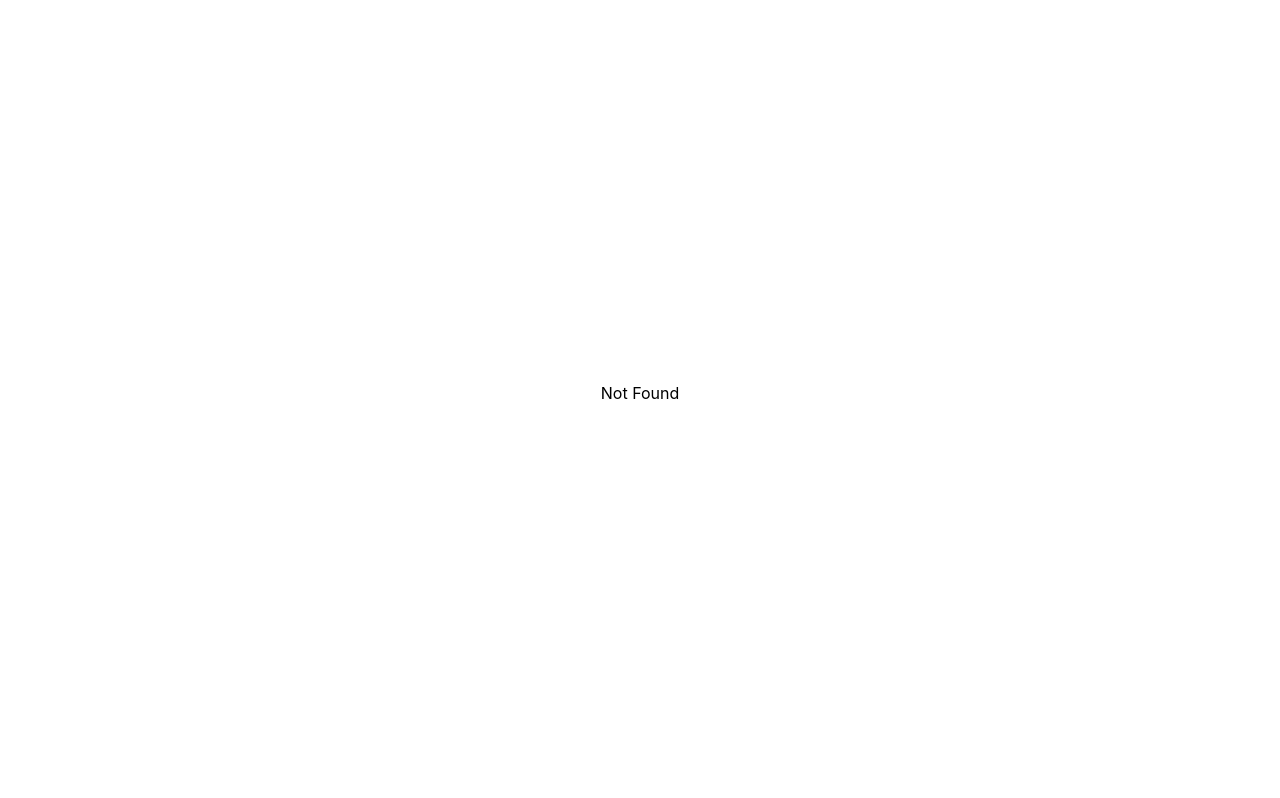
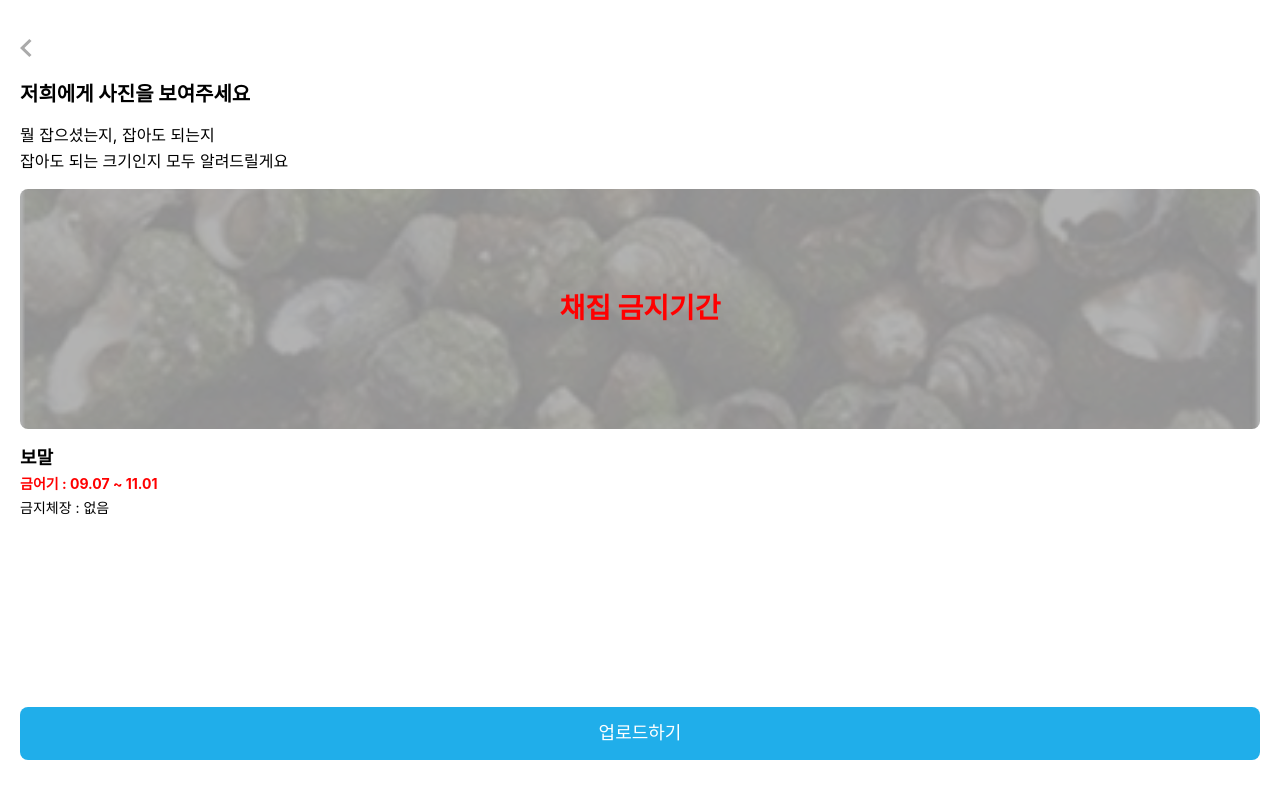
Before and after one commit to MindySo/HaeruHand_405, a React (Vite) app in the folder frontend/: page /photo-analysis in a window 1280 px wide. Built offline with nearby package versions, Linux system fonts and the light colour scheme; a web font is replaced by a local one.

Commit message:
feat: PhotoAnalysisResultPage 구현 (S13P11A405-105)

```diff
--- a/frontend/src/components/atoms/Button/Button.tsx
+++ b/frontend/src/components/atoms/Button/Button.tsx
@@ -9,6 +9,7 @@ export interface ButtonProps {
   onClick?: () => void;
   className?: string;
   type?: 'button' | 'submit' | 'reset';
+  fullWidth?: boolean;
 }
 
 const Button: React.FC<ButtonProps> = ({
@@ -19,6 +20,7 @@ const Button: React.FC<ButtonProps> = ({
   onClick,
   className = '',
   type = 'button',
+  fullWidth = false,
 }) => {
   const getVariantStyles = () => {
     switch (variant) {
@@ -97,6 +99,7 @@ const Button: React.FC<ButtonProps> = ({
     alignItems: 'center',
     justifyContent: 'center',
     gap: theme.spacing.xs,
+    width: fullWidth ? '100%' : 'auto',
   };
 
   const styles = {
--- /dev/null
+++ b/frontend/src/pages/PhotoAnalysisResultPage/PhotoAnalysisResultPage.module.css
@@ -0,0 +1,104 @@
+.container {
+  width: 100%;
+  height: 100vh;
+  display: flex;
+  flex-direction: column;
+  position: relative;
+}
+
+.header {
+  display: flex;
+  align-items: center;
+  margin-bottom: 4px;
+  flex-shrink: 0;
+  height: 56px;
+  box-sizing: border-box;
+}
+
+.backButton {
+  background: none;
+  border: none;
+  cursor: pointer;
+  padding: 8px;
+  padding-left: 0;
+  display: flex;
+  align-items: center;
+  justify-content: center;
+  margin-right: 4px;
+}
+
+.backButtonIcon {
+  width: 12px;
+  height: auto;
+}
+
+.titleSection {
+  display: flex;
+  flex-direction: column;
+  align-items: flex-start;
+  gap: 16px;
+}
+
+.subtitleSection {
+  display: flex;
+  flex-direction: column;
+  align-items: flex-start;
+  gap: 4px;
+}
+
+.imageSection {
+  border-radius: 8px;
+  width: 100%;
+  height: 240px;
+  overflow: hidden;
+  margin-top: 16px;
+}
+
+.imageContainer {
+  position: relative;
+  width: 100%;
+  height: 100%;
+}
+
+.previewImage {
+  width: 100%;
+  height: 100%;
+  object-fit: cover;
+  transition: opacity 0.3s ease;
+}
+
+.restrictedImage {
+  opacity: 0.2;
+}
+
+.restrictionOverlay {
+  position: absolute;
+  top: 0;
+  left: 0;
+  width: 100%;
+  height: 100%;
+  display: flex;
+  align-items: center;
+  justify-content: center;
+  background-color: rgba(0, 0, 0, 0.3);
+  pointer-events: none;
+}
+
+.warningText {
+  color: #ff0000 !important;
+  font-weight: 700 !important;
+}
+
+.resultSection {
+  display: flex;
+  flex-direction: column;
+  align-items: flex-start;
+  margin-top: 16px;
+  gap: 4px;
+}
+
+.buttonSection {
+  position: absolute;
+  bottom: 60px;
+  width: 100%;
+}
--- /dev/null
+++ b/frontend/src/pages/PhotoAnalysisResultPage/PhotoAnalysisResultPage.tsx
@@ -0,0 +1,93 @@
+import { Button } from '../../components/atoms';
+import { Text } from '../../components/atoms';
+import styles from './PhotoAnalysisResultPage.module.css';
+
+interface AnalysisResult {
+  isAllowed: boolean;
+  species: string;
+  banPeriod: string;
+  sizeLimit: string;
+  imageUrl: string;
+}
+
+// 임시 데이터 - 실제로는 백엔드에서 받아올 데이터
+const mockData: AnalysisResult = {
+  isAllowed: false, // true: 채집 허용, false: 채집 금지
+  species: '보말',
+  banPeriod: '09.07 ~ 11.01',
+  sizeLimit: '없음',
+  imageUrl: '/bomal.png',
+};
+
+const PhotoAnalysisResultPage = () => {
+  const { isAllowed, species, banPeriod, sizeLimit, imageUrl } = mockData;
+  return (
+    <div className={styles.container}>
+      {/* Header */}
+      <div className={styles.header}>
+        <button className={styles.backButton}>
+          <img src="/backButton.svg" alt="뒤로가기" className={styles.backButtonIcon} />
+        </button>
+      </div>
+
+      {/* Title */}
+      <div className={styles.titleSection}>
+        <Text size="xl" weight="bold" color="dark">
+          저희에게 사진을 보여주세요
+        </Text>
+        <div className={styles.subtitleSection}>
+          <Text size="md" weight="regular" color="dark">
+            뭘 잡으셨는지, 잡아도 되는지
+          </Text>
+          <Text size="md" weight="regular" color="dark">
+            잡아도 되는 크기인지 모두 알려드릴게요
+          </Text>
+        </div>
+      </div>
+
+      {/* Analysis Image */}
+      <div className={styles.imageSection}>
+        <div className={`${styles.imageContainer} ${!isAllowed ? styles.restricted : ''}`}>
+          <img
+            src={imageUrl}
+            alt={`${species} 분석 결과`}
+            className={`${styles.previewImage} ${!isAllowed ? styles.restrictedImage : ''}`}
+          />
+          {!isAllowed && (
+            <div className={styles.restrictionOverlay}>
+              <Text size="xxxl" weight="bold" color="warning">
+                채집 금지기간
+              </Text>
+            </div>
+          )}
+        </div>
+      </div>
+
+      <div className={styles.resultSection}>
+        <Text size="lg" weight="bold" color="dark">
+          {species}
+        </Text>
+        <Text
+          size="sm"
+          weight="regular"
+          color={!isAllowed ? 'warning' : 'dark'}
+          className={!isAllowed ? styles.warningText : ''}
+        >
+          금어기 : {banPeriod}
+        </Text>
+        <Text size="sm" weight="regular" color="dark">
+          금지체장 : {sizeLimit}
+        </Text>
+      </div>
+
+      {/* Upload Button */}
+      <div className={styles.buttonSection}>
+        <Button size="large" variant="primary" fullWidth>
+          업로드하기
+        </Button>
+      </div>
+    </div>
+  );
+};
+
+export default PhotoAnalysisResultPage;
--- a/frontend/src/router.ts
+++ b/frontend/src/router.ts
@@ -3,6 +3,7 @@ import Kyumin from './pages/Kyumin';
 import Chaeeun from './pages/Chaeeun';
 import App from './App';
 import WeatherAlertPage from './pages/WeatherAlertPage/WeatherAlertPage';
+import PhotoAnalysisResultPage from './pages/PhotoAnalysisResultPage/PhotoAnalysisResultPage';
 
 const rootRoute = createRootRoute();
 
@@ -30,7 +31,19 @@ const weatherAlertRoute = createRoute({
   component: WeatherAlertPage,
 });
 
-const routeTree = rootRoute.addChildren([homeRoute, kyuminRoute, chaeunRoute, weatherAlertRoute]);
+const photoAnalysisResultRoute = createRoute({
+  getParentRoute: () => rootRoute,
+  path: '/photo-analysis',
+  component: PhotoAnalysisResultPage,
+});
+
+const routeTree = rootRoute.addChildren([
+  homeRoute,
+  kyuminRoute,
+  chaeunRoute,
+  weatherAlertRoute,
+  photoAnalysisResultRoute,
+]);
 export const router = createRouter({ routeTree });
 
 declare module '@tanstack/react-router' {
```
Also changed, not shown: frontend/public/bomal.png (added).
